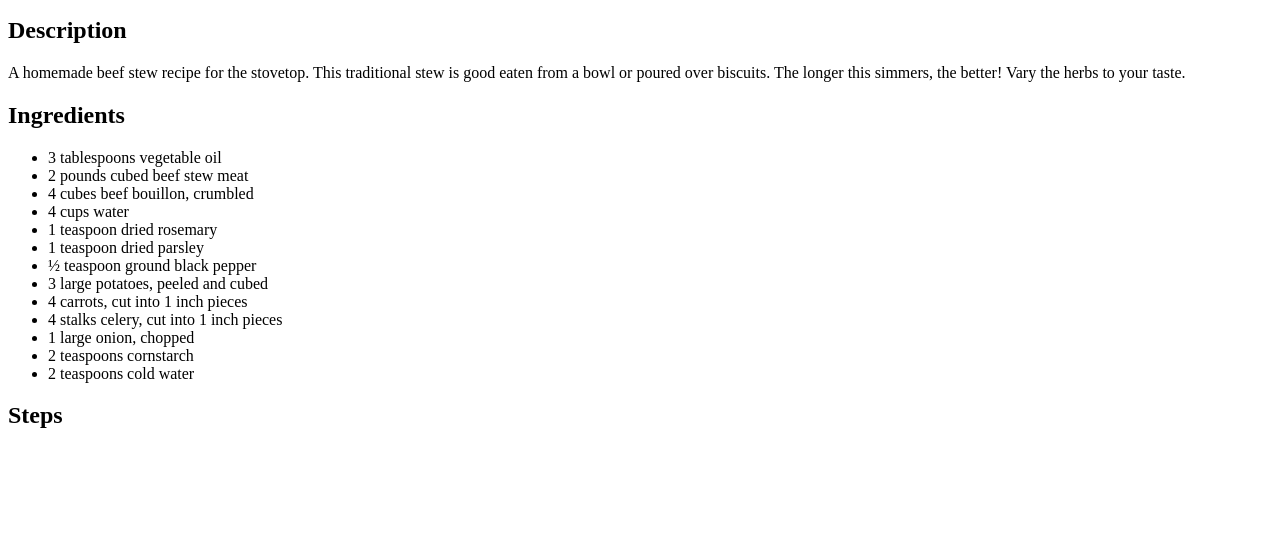
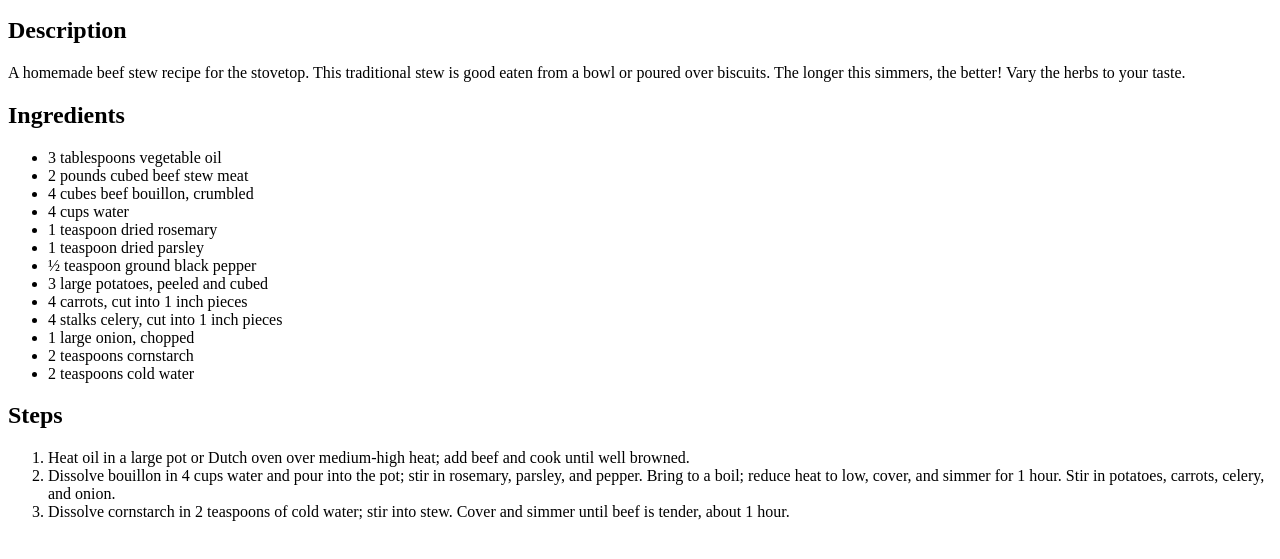
Before and after one commit to ABfathy/odin-recipes, a plain HTML site: page pages/krusty_beef_stew.html in a window 1280 px wide. Shown: the part 101-660 px from the top of the page. Drawn offline with Linux system fonts and the light colour scheme.

Commit message:
feat: add ordered lists for steps and complete page

```diff
--- a/pages/krusty_beef_stew.html
+++ b/pages/krusty_beef_stew.html
@@ -27,7 +27,9 @@
          </ul>
          <h2><strong>Steps</strong></h2>
          <ol>
-
+         <li>Heat oil in a large pot or Dutch oven over medium-high heat; add beef and cook until well browned.</li>
+         <li>Dissolve bouillon in 4 cups water and pour into the pot; stir in rosemary, parsley, and pepper. Bring to a boil; reduce heat to low, cover, and simmer for 1 hour. Stir in potatoes, carrots, celery, and onion.</li>
+         <li>Dissolve cornstarch in 2 teaspoons of cold water; stir into stew. Cover and simmer until beef is tender, about 1 hour.</li>
          </ol>
 
     </body>
```
